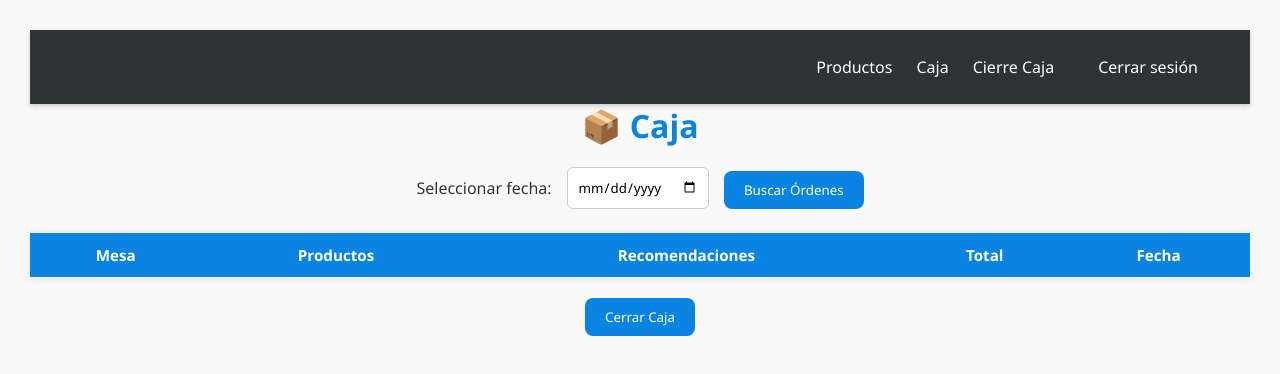
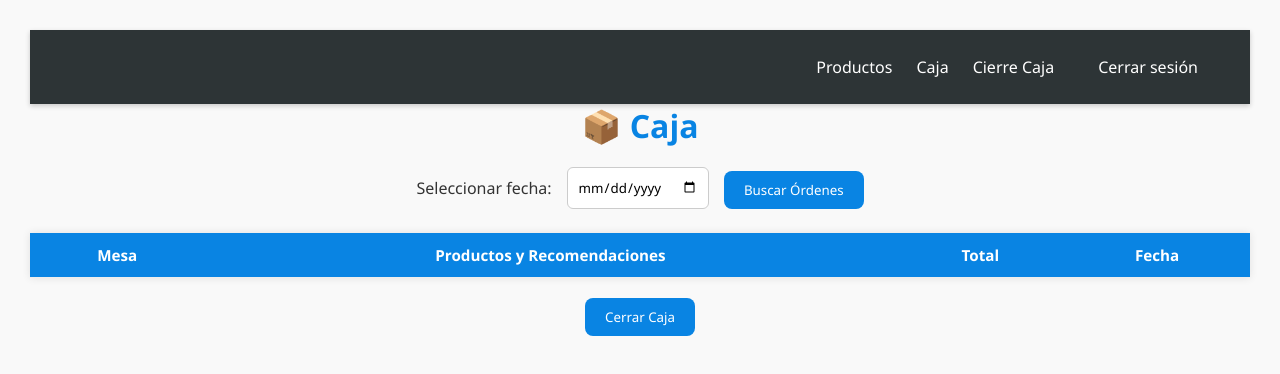
Before and after one commit to SorathDem/GRANBar_BQ, a website: page frontend/caja.html in a window 1280 px wide. Drawn offline with Linux system fonts and the light colour scheme.

Commit message:
Proyect76

```diff
--- a/frontend/caja.html
+++ b/frontend/caja.html
@@ -104,8 +104,7 @@
     <thead>
       <tr>
         <th>Mesa</th>
-        <th>Productos</th>
-        <th>Recomendaciones</th>
+        <th>Productos y Recomendaciones</th>
         <th>Total</th>
         <th>Fecha</th>
       </tr>
```
